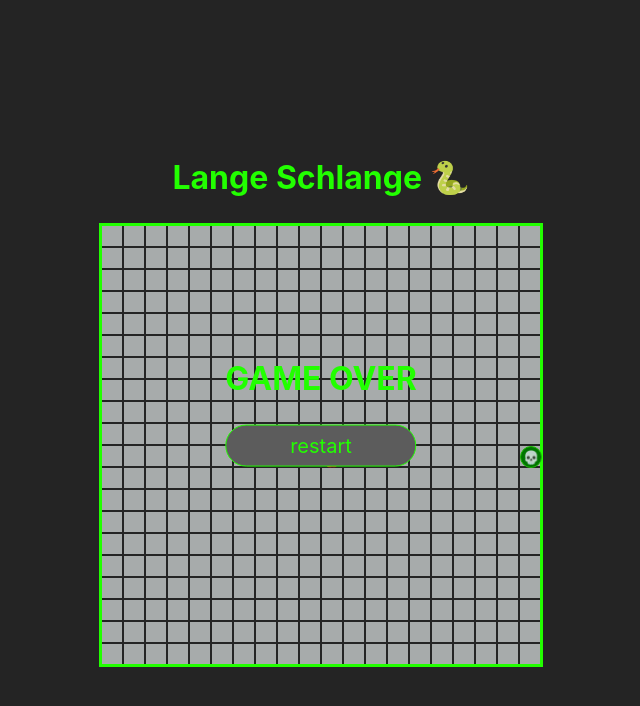
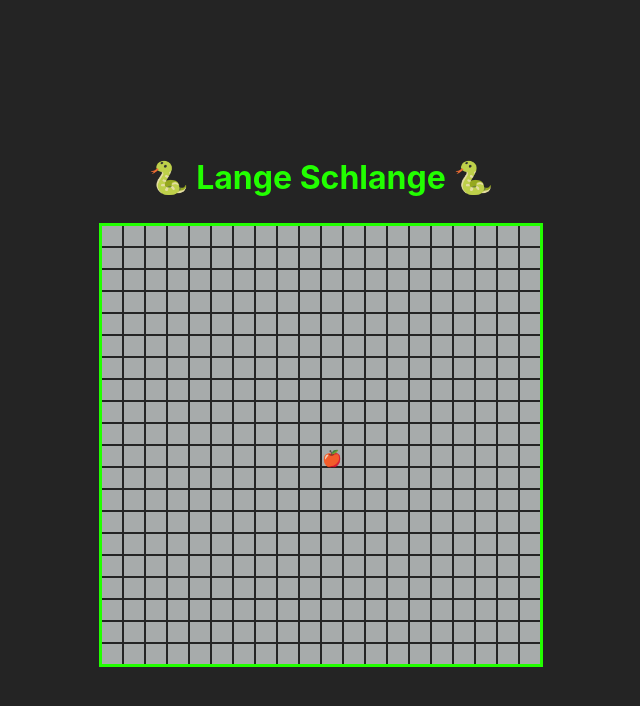
Before and after one commit to h4ka/snake-svelte, a Svelte app: page / in a window 1280 px wide. Shown: the top 706 px of the page, without its empty margins (319-959 px from the left). Built offline with nearby package versions, Linux system fonts and the light colour scheme.

Commit message:
refactor more!

```diff
--- a/src/App.svelte
+++ b/src/App.svelte
@@ -2,18 +2,29 @@
     import { onDestroy, onMount } from "svelte";
     import Snake from "./lib/classes/snake";
     import Board from "./lib/classes/board";
+    import Coordinate from "./lib/classes/coordinate";
 
-    let board = new Board(20, 20);
-    let snake = new Snake(10, 10);
+    const BOARD_SIZE = { x: 20, y: 20 };
+    const SNAKE_INITIAL_POSITION = new Coordinate(10, 10);
+
+    let board = new Board(BOARD_SIZE);
+    let snake = new Snake(SNAKE_INITIAL_POSITION, BOARD_SIZE);
 
     let timer;
-    let eatAudio;
+    let eatSound;
     let deadSound;
+    let isGameRunning = false;
 
     /**
      * @param {{ key: string; }} event
      */
     function onKeyDown(event) {
+        if (!isGameRunning) {
+            isGameRunning = true;
+            timer = setInterval(function () {
+                runGame();
+            }, 300);
+        }
         if (event.key === "ArrowLeft") {
             snake.nextDirection = "left";
         } else if (event.key === "ArrowRight") {
@@ -29,6 +40,11 @@
         clearInterval(timer);
     }
 
+    function redrawBoard() {
+        board.redraw(snake);
+        board = board;
+    }
+
     function runGame() {
         snake.move(board.foodPos);
 
@@ -36,32 +52,30 @@
             deadSound.play();
             snake = snake;
             terminateGame();
+        } else if (snake.ate) {
+            eatSound.play();
+            snake.ate = false;
+            board.generateFood();
+            redrawBoard();
+            speedUp();
         } else {
-            if (snake.ate) speedUp();
-            board.redraw(snake);
-            board = board;
+            redrawBoard();
         }
     }
 
     function speedUp() {
-        eatAudio.play();
         clearInterval(timer);
-        board.redraw(snake);
-        board = board;
-
         timer = setInterval(
             function () {
                 runGame();
             },
-            300 * ((100 - snake.body.length) / 100)
+            Math.max(50, 300 * ((100 - snake.body.length) / 100))
         );
     }
 
     onMount(async () => {
         board.generateFood();
-        timer = setInterval(function () {
-            runGame();
-        }, 300);
+        redrawBoard();
     });
 
     onDestroy(() => {
@@ -70,7 +84,7 @@
 </script>
 
 <main>
-    <h1>Lange Schlange 🐍</h1>
+    <h1>🐍 Lange Schlange 🐍</h1>
     <!-- svelte-ignore a11y-no-static-element-interactions -->
     {#if !snake.isAlive}
         <div class="game-over">
@@ -100,7 +114,7 @@
     </div>
 </main>
 <svelte:window on:keydown|preventDefault={onKeyDown} />
-<audio src="src/assets/sounds/eat.mp3" bind:this={eatAudio}></audio>
+<audio src="src/assets/sounds/eat.mp3" bind:this={eatSound}></audio>
 <audio src="src/assets/sounds/dead.mp3" bind:this={deadSound}></audio>
 
 <style>
--- a/src/lib/classes/board.js
+++ b/src/lib/classes/board.js
@@ -13,10 +13,9 @@ export default class Board {
     foodPos;
 
     /**
-     * @param {number} x
-     * @param {number} y
+     * @param { { x: number, y: number } } size
      */
-    constructor(x, y) {
+    constructor({ x, y }) {
         this.x = x;
         this.y = y;
         this.grid = Array.from(Array(x), () => new Array(y));
@@ -38,18 +37,10 @@ export default class Board {
      */
     redraw(snake) {
         this.grid = Array.from(Array(this.x), () => new Array(this.y));
-
         for (let i = 1; i < snake.body.length; i++) {
             this.grid[snake.body[i].pos.y][snake.body[i].pos.x] = "snake-body";
         }
-
         this.grid[snake.body[0].pos.y][snake.body[0].pos.x] = "snake-head";
-
-        if (snake.ate) {
-            snake.ate = false;
-            this.generateFood();
-        }
-
         this.grid[this.foodPos.y][this.foodPos.x] = "food";
     }
 }
--- a/src/lib/classes/snake.js
+++ b/src/lib/classes/snake.js
@@ -8,15 +8,16 @@ export default class Snake {
     body = [];
     ate = false;
     isAlive = true;
-    direction = "right";
-    nextDirection = "right";
+    direction = "";
+    nextDirection = "";
 
     /**
-     * @param {number} x
-     * @param {number} y
+     * @param {{x: number, y: number}} [boardSize]
+     * @param {Coordinate} [initialPosition]
      */
-    constructor(x, y) {
-        this.body.push(new SnakeLink(x, y));
+    constructor(initialPosition, boardSize) {
+        this.body.push(new SnakeLink(initialPosition.x, initialPosition.y));
+        this.boardSize = boardSize;
     }
 
     calcNextMove() {
@@ -53,7 +54,9 @@ export default class Snake {
         }
 
         // check if next move is out of bounds and set isAlive to false
-        if (nextMove.x < 0 || nextMove.x > 19 || nextMove.y < 0 || nextMove.y > 19) this.isAlive = false;
+        if (nextMove.x < 0 || nextMove.x === this.boardSize.x || nextMove.y < 0 || nextMove.y === this.boardSize.y) {
+            this.isAlive = false;
+        }
 
         return nextMove;
     }
@@ -74,11 +77,10 @@ export default class Snake {
         // move snake body and check if snake is dead
         let prev = new Coordinate(this.body[0].pos.x, this.body[0].pos.y);
         let curr;
+
         for (let i = 1; i < this.body.length; i++) {
             curr = new Coordinate(this.body[i].pos.x, this.body[i].pos.y);
-
             this.body[i].pos = prev;
-
             if (nextMove.x === this.body[i].pos.x && nextMove.y === this.body[i].pos.y) {
                 this.isAlive = false;
             }
```
